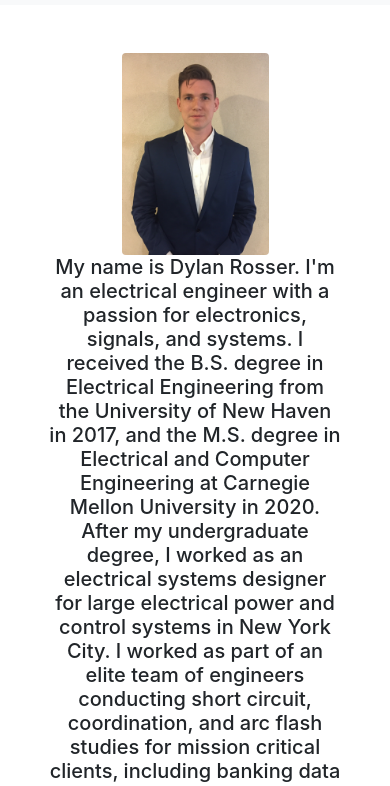
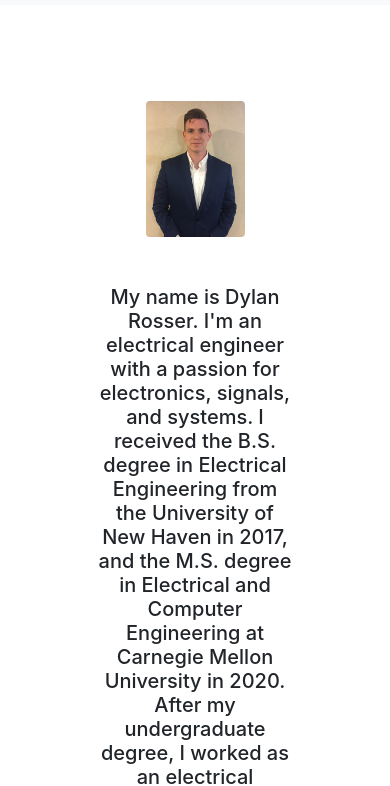
Before and after one commit to dylanrosser/dylanrosser.github.io, a plain HTML site: page index.html in a window 390 px wide. Shown: the part 51-837 px from the top of the page. Drawn offline with nearby package versions, Linux system fonts and the light colour scheme.

Commit message:
mobile issues

```diff
--- a/css/style.css
+++ b/css/style.css
@@ -11,6 +11,7 @@ h1, h2, h3, h4, h5, p1{
 body{
     background-color: rgb(255,255,255);
     padding-bottom: 70px;
+
 }
 
 .headshot{
--- a/index.html
+++ b/index.html
@@ -44,12 +44,12 @@
 
       <!-- Homepage -->
       <div class = "container-fluid p-5">
-          <div class="row">
+          <div class="row p-5">
               <div class="col-xl text-center">
                 <img src="photos/headshot_full.jpg" class = "img-fluid rounded headshot" alt="headshot">
               </div>
 
-              <div class="col-xl text-center">
+              <div class="col-xl text-center pt-5">
                   <h5>My name is Dylan Rosser. I'm an electrical engineer with a passion for electronics, signals, and systems. I received the B.S. degree in Electrical Engineering from the University of New Haven in 2017, and the M.S. degree in Electrical and Computer Engineering at Carnegie Mellon University in 2020. After my undergraduate degree, I worked as an electrical systems designer for large electrical power and control systems in New York City. I worked as part of an elite team of engineers conducting short circuit, coordination, and arc flash studies for mission critical clients, including banking data centers in the financial capital of the world.<br><br>
 
                       While pursuing my masters degree, my renewed focus on analog circuits and data converters led to a concentration on mixed-signal integrated circuit design. As part of the <a href="https://research.ece.cmu.edu/~eecs/research/index.html">Energy-Efficient Circuits and Systems Group</a> I worked on computational data converters and microelectronic circuits such as this <a href="ann.html">Analog Neural Network</a>.  My research interests include low power data converters, RF and audio circuits, and brain-inspired machine learning circuits.</h5>
```
Also changed, not shown: ann.html (+1 -1 lines), contact.html (+1 -1 lines), sar.html (+1 -1 lines).
